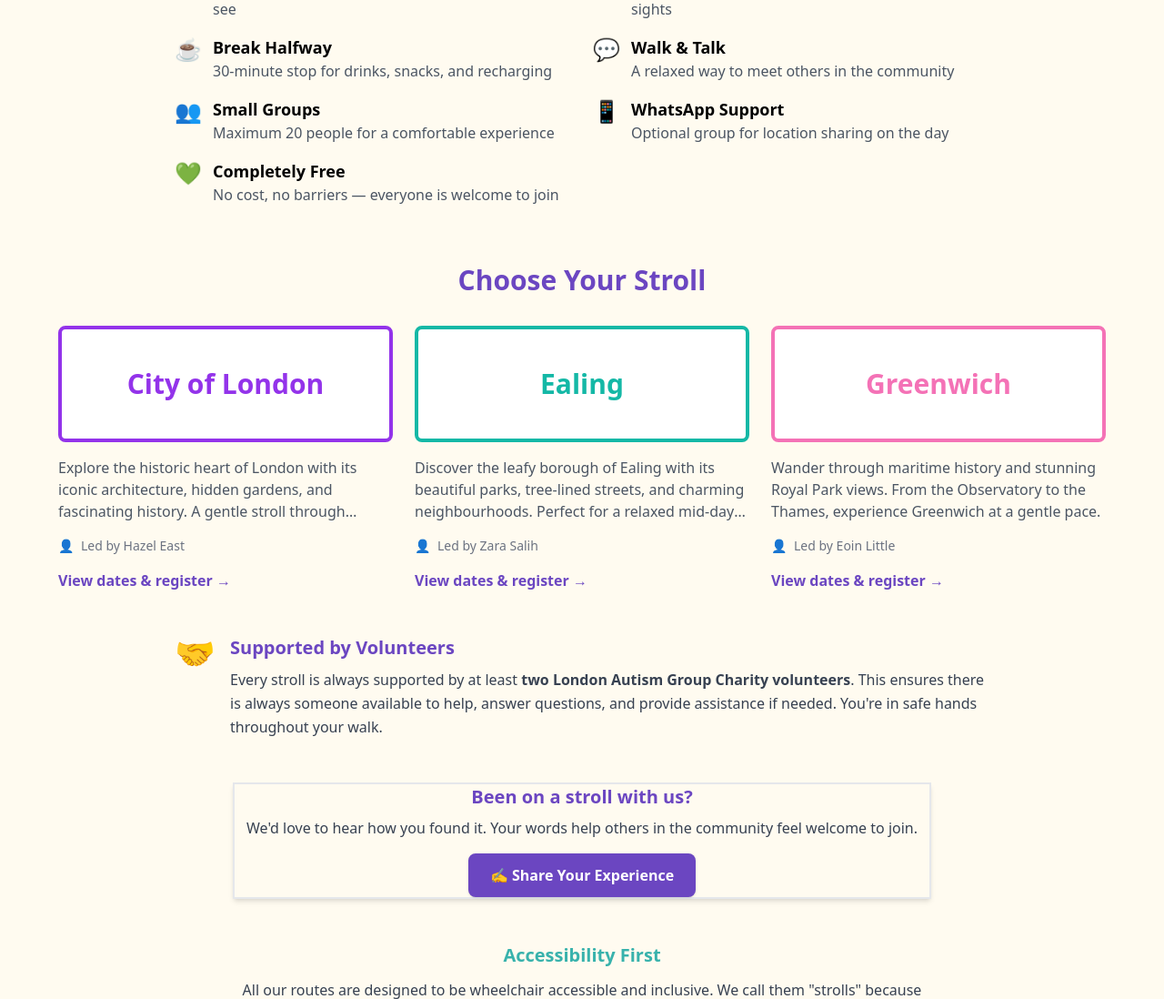
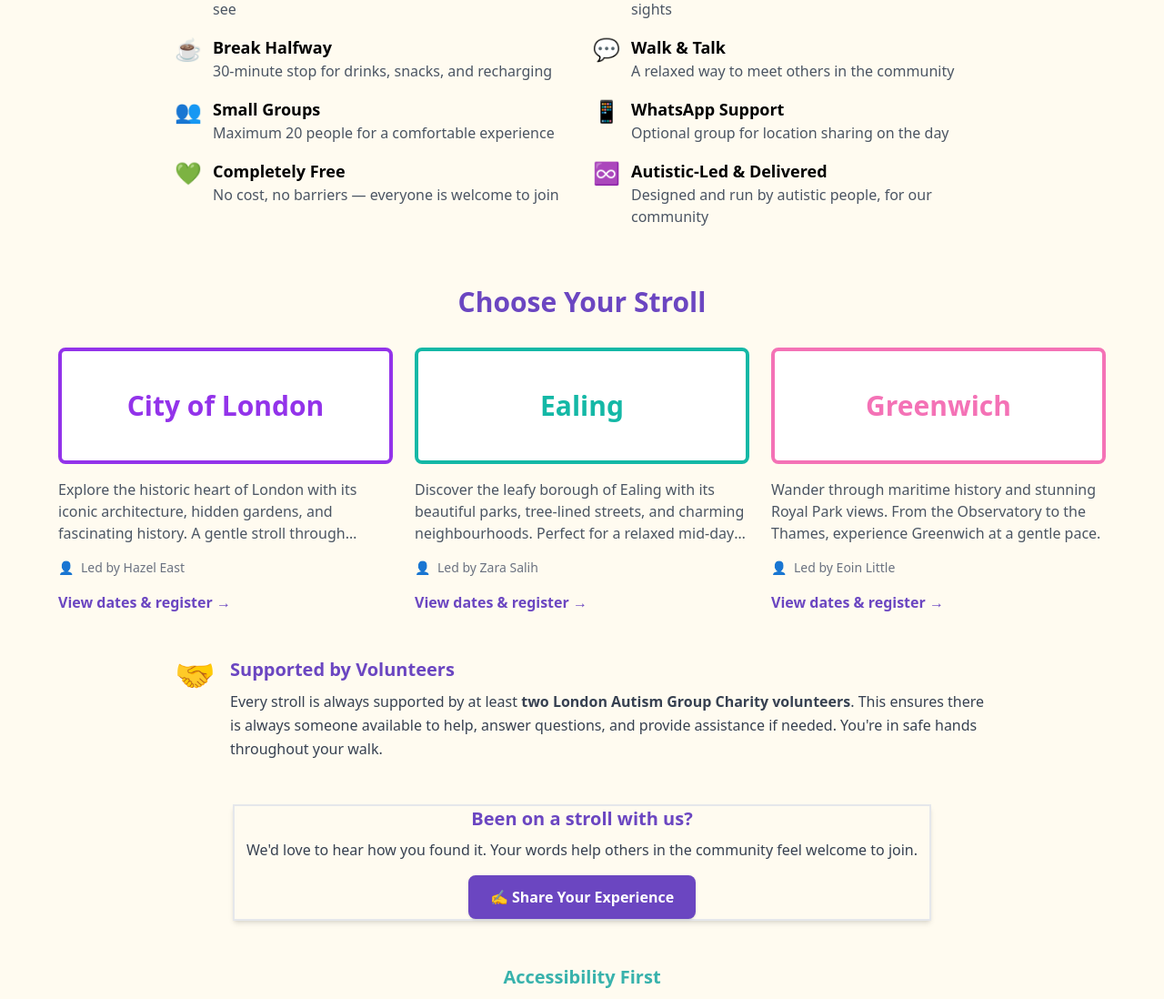
Before and after one commit to marcjtheodore1-sketch/swn, a Flask app: page / in a window 1280 px wide. Shown: the part 787-1885 px from the top of the page at 91% size. Run offline with Flask 3, Linux system fonts and the light colour scheme; data comes from the database, SQL or seed files in the repository; some libraries are stand-ins or nearby versions.

Commit message:
Note autistic-led delivery in "What to Expect"
Co-Authored-By: Claude Opus 4.8 <noreply@anthropic.com>

```diff
--- a/templates/landing.html
+++ b/templates/landing.html
@@ -161,6 +161,13 @@
                         <div>
                             <h3 class="font-semibold text-lg">WhatsApp Support</h3>
                             <p class="text-gray-600">Optional group for location sharing on the day</p>
+                        </div>
+                    </div>
+                    <div class="flex items-start space-x-3">
+                        <span class="text-2xl">♾️</span>
+                        <div>
+                            <h3 class="font-semibold text-lg">Autistic-Led & Delivered</h3>
+                            <p class="text-gray-600">Designed and run by autistic people, for our community</p>
                         </div>
                     </div>
                 </div>
```
